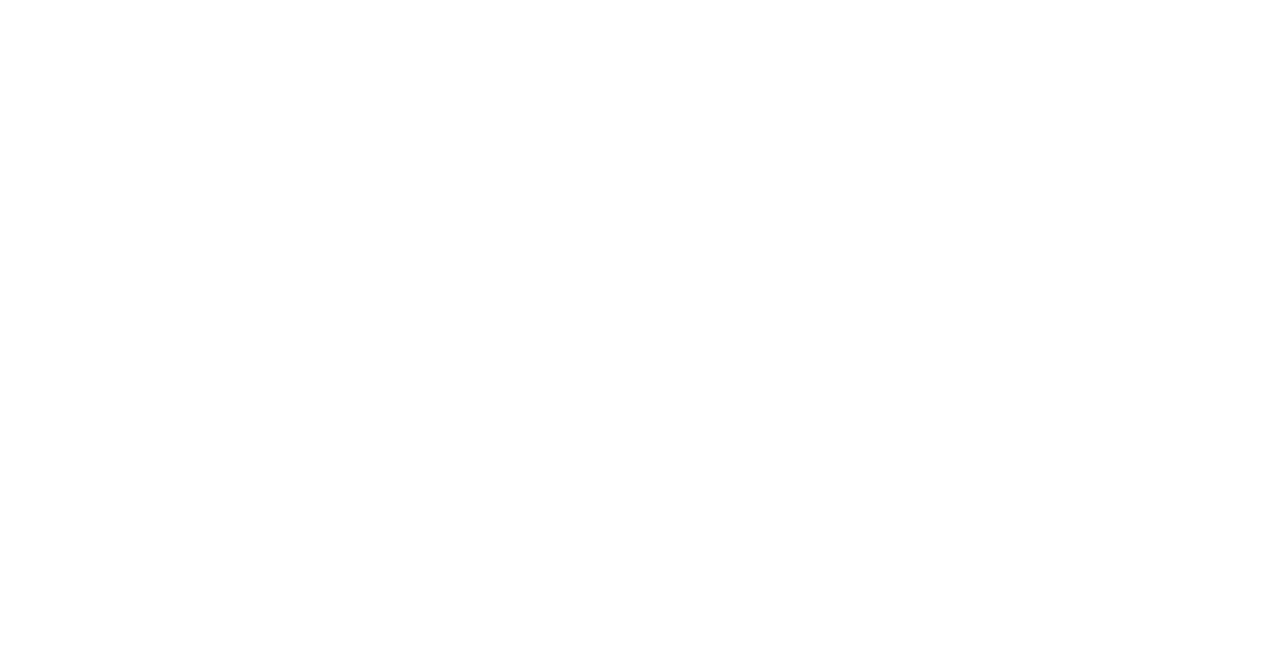
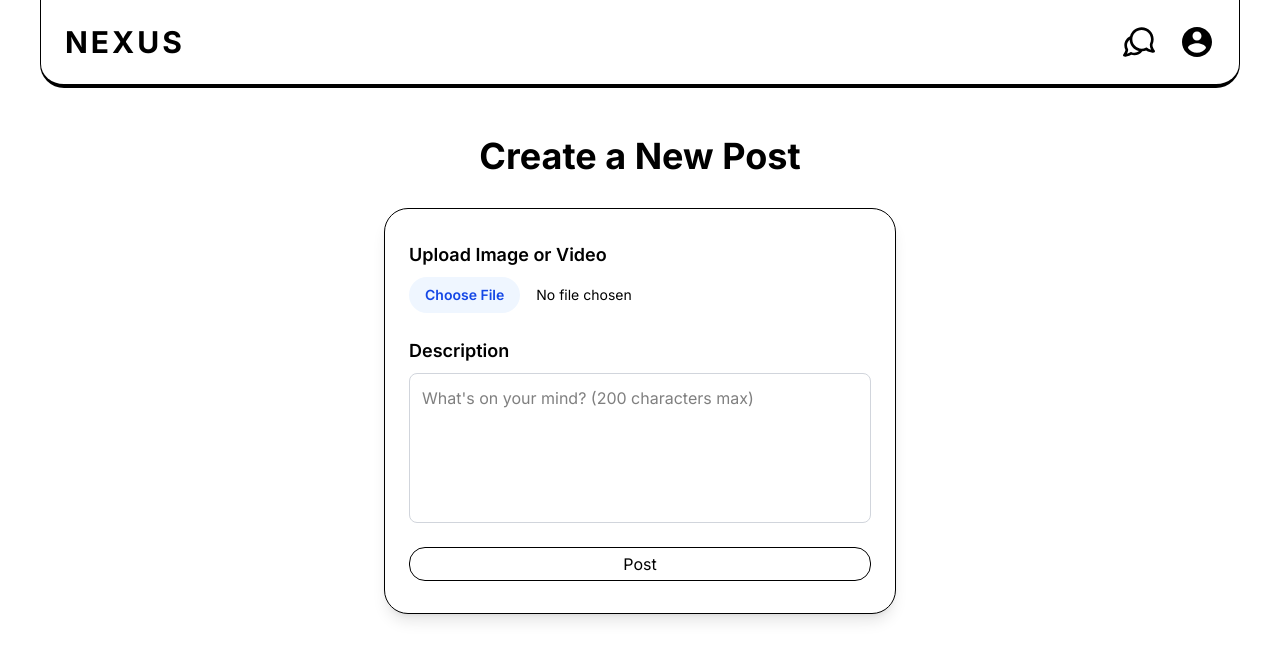
Before and after one commit to karthik-bha/nexus, a React (Vite) app in the folder nexus-frontend/: page /post in a window 1280 px wide. Before the commit this address had no page. Shown: the top 660 px of the page. Built offline with nearby package versions, Linux system fonts and the light colour scheme.

Commit message:
created posts part

```diff
--- a/nexus-frontend/package.json
+++ b/nexus-frontend/package.json
@@ -14,6 +14,7 @@
     "lucide-react": "^0.544.0",
     "react": "^19.1.1",
     "react-dom": "^19.1.1",
+    "react-hook-form": "^7.63.0",
     "react-router-dom": "^7.9.1",
     "tailwindcss": "^4.1.13"
   },
--- a/nexus-frontend/src/App.jsx
+++ b/nexus-frontend/src/App.jsx
@@ -5,6 +5,7 @@ import Dashboard from './pages/Dashboard';
 import Settings from './pages/Settings';
 import Layout from './components/Layout';
 import Profile from './pages/Profile';
+import Post from './pages/Post';
 
 
 function App() {
@@ -12,11 +13,12 @@ function App() {
   return (
     <>
       <Routes>
-        <Route path="/" element={<Layout><Home /></Layout>} />
+        <Route path="/" element={<Home />} />
         <Route path="/auth" element={<Auth />} />
         <Route path="/dashboard" element={<Layout><Dashboard /></Layout>} />
         <Route path="/settings" element={<Layout><Settings /></Layout>} />
         <Route path="/profile" element={<Layout><Profile /></Layout>} />
+        <Route path="/post" element={<Layout><Post /></Layout>} />
       </Routes>
 
     </>
--- a/nexus-frontend/src/pages/Auth.jsx
+++ b/nexus-frontend/src/pages/Auth.jsx
@@ -18,7 +18,7 @@ const Auth = () => {
         try {
             if (type === "sign-up") {
                 console.log(username, password, email);
-                resp = await fetch(`${import.meta.vite.VITE_BACKEND_URL}/user/sign-up`, {
+                resp = await fetch(`${import.meta.env.VITE_BACKEND_URL}/user/sign-up`, {
                     body: JSON.stringify({ username, password, email }),
                     method: "POST",
                     headers: {
@@ -26,7 +26,7 @@ const Auth = () => {
                     },
                 });
             } else {
-                resp = await fetch(`${import.meta.vite.VITE_BACKEND_URL}/user/sign-in`, {
+                resp = await fetch(`${import.meta.env.VITE_BACKEND_URL}/user/sign-in`, {
                     body: JSON.stringify({ username, password }),
                     method: "POST",
                     headers: {
@@ -39,9 +39,9 @@ const Auth = () => {
         } catch (err) {
             console.log("Error during submission:", err);
         }
-        finally {
-            window.location.href = "/dashboard";
-        }
+        // finally {
+        //     window.location.href = "/dashboard";
+        // }
     };
 
     return (
--- a/nexus-frontend/src/pages/Dashboard.jsx
+++ b/nexus-frontend/src/pages/Dashboard.jsx
@@ -1,10 +1,105 @@
-import React from 'react'
+import React, { useEffect, useState } from 'react'
 import Navbar from '../components/Navbar'
+import { Forward, Heart, MessageSquare } from 'lucide-react';
+import { Link } from 'react-router-dom';
 
 const Dashboard = () => {
+
+  // const [posts, setPosts] = useState([{}]);
+  const [loading, setLoading] = useState(true);
+
+  // useEffect(() => {
+  //   fetchPosts();
+  // }, []);
+
+  // const fetchPosts = async () => {
+  //   try {
+  //     const response = await fetch(`${import.meta.env.VITE_BACKEND_URL}/post/`, { method: "GET" });
+  //     const data = await response.json();
+  //     setPosts(data);
+  //     console.log(data);
+  //   } catch (err) {
+  //     console.log(err);
+  //   } finally {
+  //     setLoading(false);
+  //   }
+  // }
+
+  const posts = [
+    {
+      "id": "65163158f92102875a5079a4",
+      "imageUrl": "https://ik.imagekit.io/karthik426/Capture_KCfjLVIZq.PNG",
+      "likes": 234,
+      "comments": [
+        "Wow, what a view!",
+        "I wish I was there."
+      ],
+      "description": "Just a small glimpse into the vibrant life of the city. A beautiful view to start the day.",
+      "user": {
+        "id": "65163158f92102875a501234",
+        "username": "janesmith",
+        "profile_picture": "https://cdn-icons-png.flaticon.com/512/6596/6596121.png"
+      },
+      "createdAt": "2025-09-25T10:00:00.000Z"
+    },
+    {
+      "id": "65163158f92102875a5079a5",
+      "imageUrl": "https://ik.imagekit.io/karthik426/Capture_KCfjLVIZq.PNG",
+      "likes": 512,
+      "comments": [
+        "Peaceful and serene.",
+        "Looks like a great hike!",
+        "Love the colors!"
+      ],
+      "description": "Lost in the woods, finding my way back to nature. There's nothing quite like the silence of a forest.",
+      "user": {
+        "id": "65163158f92102875a505678",
+        "username": "wanderlust_mike",
+        "profile_picture": "https://cdn-icons-png.flaticon.com/512/6596/6596121.png"
+      },
+      "createdAt": "2025-09-24T18:30:00.000Z"
+    }
+  ]
+
+  // setPosts(mockPosts);
+  // setLoading(false);
+
+  // if (loading) return;
   return (
     <div className='justify-center text-center h-full w-full '>
-       <h3 className='text-4xl md:text-5xl pt-24'>Welcome To Nexus.</h3>
+      {posts?.length < 1 ? <div>
+        <h3 className='text-4xl md:text-5xl pt-24 pb-6'>Welcome To Nexus.</h3>
+        <p>Follow people to see their posts.</p>
+      </div>
+        :
+        <div className='flex flex-col max-w-[80vw] md:max-w-[40vw] mx-auto p-6'>
+          <h3 className='text-3xl md:text-3xl mb-4 text-center'>Feed</h3>
+          {posts.map((post, index) => {
+            return (
+              <div key={post._id} className='mb-6 text-left border-2 max-w-[30vw] mx-auto p-2 rounded-2xl'>
+                <div className='flex gap-2 items-center pb-2'>
+                  <img src={post.user.profile_picture} className='w-7 h-7' />
+                  <Link to={`/profile/${post.user.username}`}
+                    target="_blank"
+                    className='hover:cursor-pointer'>{post.user.username}</Link>
+                </div>
+                <img src={post.imageUrl} />
+                <div className='pt-4 flex flex-col gap-2'>
+                  <div className='flex gap-3 items-center'>
+                    <Heart />
+                    <MessageSquare />
+                    <Forward />
+                  </div>
+                  <p>{post.description}</p>
+                  <p className='text-gray-800'>{post.createdAt.slice(0, 10)}</p>
+                </div>
+              </div>
+            )
+          })}
+        </div>
+      }
+
+
     </div>
   )
 }
--- /dev/null
+++ b/nexus-frontend/src/pages/Post.jsx
@@ -0,0 +1,126 @@
+import { Cross, CrossIcon, Trash } from "lucide-react";
+import { useState } from "react";
+import { useForm } from "react-hook-form";
+
+const Post = () => {
+    const { register, handleSubmit, formState: { errors } } = useForm();
+    const [filePreview, setFilePreview] = useState(null);
+
+    // Handle file selection and create a preview
+    const handleFileChange = (event) => {
+        const file = event.target.files[0];
+        if (file) {
+            const reader = new FileReader();
+            reader.onloadend = () => {
+                setFilePreview(reader.result);
+            };
+            reader.readAsDataURL(file);
+        } else {
+            setFilePreview(null);
+        }
+    };
+
+    const handleRemoveFile = () => {
+        setFilePreview(null);
+        resetField("postFile");
+    };
+
+    // Handle form submission
+    const onSubmit = async (data) => {
+        console.log(data);
+        const formData = new FormData();
+        formData.append('file', data.postFile[0]);
+        formData.append('description', data.description);
+
+        try {
+            const response = await fetch(`${import.meta.env.VITE_BACKEND_URL}/post/`, {
+                method: "POST",
+                body: formData
+            })
+            console.log(response);
+        } catch (err) {
+            console.log(err);
+        }
+
+    };
+
+    return (
+        <section className="flex flex-col items-center">
+            <h2 className="text-center text-3xl md:text-4xl mt-12 mb-8 font-bold ">
+                Create a New Post
+            </h2>
+            <form
+                onSubmit={handleSubmit(onSubmit)}
+                className="flex flex-col gap-6 px-6 py-8 border  rounded-3xl w-full max-w-lg shadow-lg bg-white"
+            >
+                {/* Media Input Field */}
+                <div className="flex flex-col gap-2">
+                    <label htmlFor="postFile" className="text-lg font-semibold ">
+                        Upload Image or Video
+                    </label>
+                    <input
+                        id="postFile"
+                        type="file"
+                        accept="image/*,video/*"
+                        {...register("postFile", { required: true })}
+                        onChange={handleFileChange}
+                        className="block w-full text-sm  file:mr-4 file:py-2 file:px-4 file:rounded-full file:border-0 file:text-sm file:font-semibold file:bg-blue-50 file:text-blue-700 hover:file:bg-blue-100 cursor-pointer"
+                    />
+                    {errors.postFile && (
+                        <p className="text-red-600 text-sm">Media file is required.</p>
+                    )}
+                </div>
+
+                {/* File Preview */}
+                {filePreview && (
+                    <div className="mt-4 relative">
+                        <div className="border-2 border-dashed border-gray-400 p-2 rounded-xl flex items-center justify-center">
+                            {filePreview.startsWith("data:video") ? (
+                                <video src={filePreview} controls className="max-h-64 rounded-lg" />
+                            ) : (
+                                <img src={filePreview} alt="Preview" className="max-h-64 rounded-lg" />
+                            )}
+                        </div>
+                        <button
+                            type="button"
+                            onClick={handleRemoveFile}
+                            className="absolute top-0 right-0 m-2 p-1 bg-white rounded-full shadow-md text-gray-500 hover:text-gray-800 focus:outline-none focus:ring-2 focus:ring-black transition-colors duration-200"
+                            aria-label="Remove media"
+                        >
+                            <Trash className="h-6 w-6 hover:cursor-pointer" />
+                        </button>
+                    </div>
+                )}
+
+
+                {/* Description Field */}
+                <div className="flex flex-col gap-2">
+                    <label htmlFor="description" className="text-lg font-semibold ">
+                        Description
+                    </label>
+                    <textarea
+                        id="description"
+                        className="w-full border border-gray-300 rounded-lg p-3 min-h-[150px] resize-none focus:outline-none focus:ring-2 focus:black"
+                        placeholder="What's on your mind? (200 characters max)"
+                        {...register("description", { required: true, maxLength: 200 })}
+                    />
+                    {errors.description && (
+                        <p className="text-red-600 text-sm">
+                            Description is required and must be under 200 characters.
+                        </p>
+                    )}
+                </div>
+
+                {/* Submit Button */}
+                <button
+                    type="submit"
+                    className="button_style_1"
+                >
+                    Post
+                </button>
+            </form>
+        </section>
+    );
+};
+
+export default Post;
```
Also changed, not shown: nexus-frontend/src/components/Navbar.jsx (+2 -12 lines), nexus-frontend/src/pages/Profile.jsx (+12 -2 lines), nexus-frontend/src/pages/Settings.jsx (+0 -8 lines), 1 other file (tests, documents, lock files or other folders).
